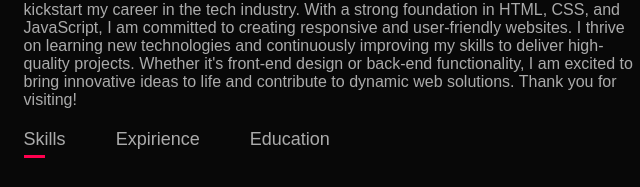
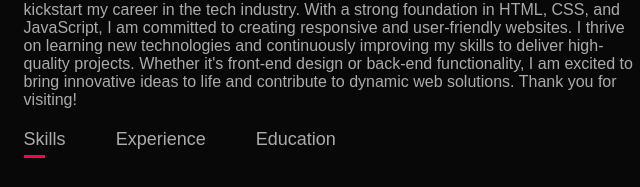
Before and after one commit to kostastsik97/Personal-Webpage, a plain HTML site: page index.html in a window 1280 px wide. Shown: the part 984-1171 px from the top of the page, 514-1154 px from the left. Drawn offline with Linux system fonts and the light colour scheme.

Commit message:
Update index.html

```diff
--- a/index.html
+++ b/index.html
@@ -50,7 +50,7 @@
 
                         <div class="tab-titles">
                             <p class="tab-links active-link" onclick="opentab('skills')">Skills</p>
-                            <p class="tab-links" onclick="opentab('expirience')">Expirience</p>
+                            <p class="tab-links" onclick="opentab('expirience')">Experience</p>
                             <p class="tab-links" onclick="opentab('education')">Education</p>
                         </div>
                         <div class="tab-contents active-tab" id="skills">
```
